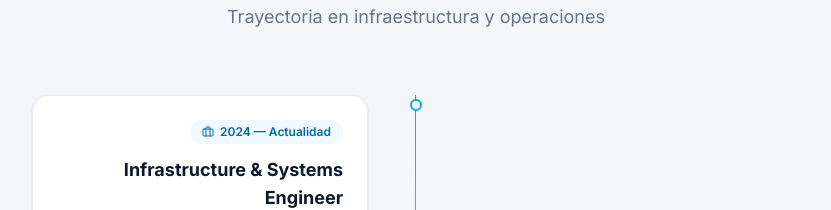
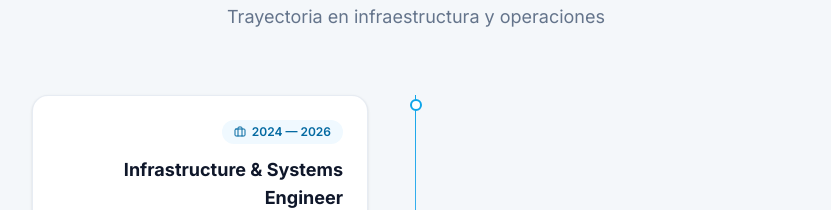
Before and after one commit to CastilloAbel/Portfolio-2026, a React (Vite) app: page / in a window 1280 px wide. Shown: the part 4200-4410 px from the top of the page, without its empty margins (224-1055 px from the left). Built offline with nearby package versions, Linux system fonts and the light colour scheme.

Commit message:
Fix: update date

```diff
--- a/src/data/portfolio.js
+++ b/src/data/portfolio.js
@@ -167,7 +167,7 @@ export const experience = {
     {
       role: 'Infrastructure & Systems Engineer',
       company: 'Empresa Metalúrgica',
-      period: '2024 — Actualidad',
+      period: '2024 — 2026',
       description:
         'Responsable de la modernización y administración de la infraestructura tecnológica, incluyendo virtualización, almacenamiento distribuido, backups, servicios internos y automatización.',
       highlights: [
@@ -195,7 +195,7 @@ export const experience = {
     {
       role: 'Infrastructure & Systems Engineer',
       company: 'Metallurgical Company',
-      period: '2024 — Present',
+      period: '2024 — 2026',
       description:
         'Responsible for modernization and administration of core infrastructure, including virtualization, distributed storage, backups, internal services and automation.',
       highlights: [
```
Also changed, not shown: 1 other file (tests, documents, lock files or other folders).
